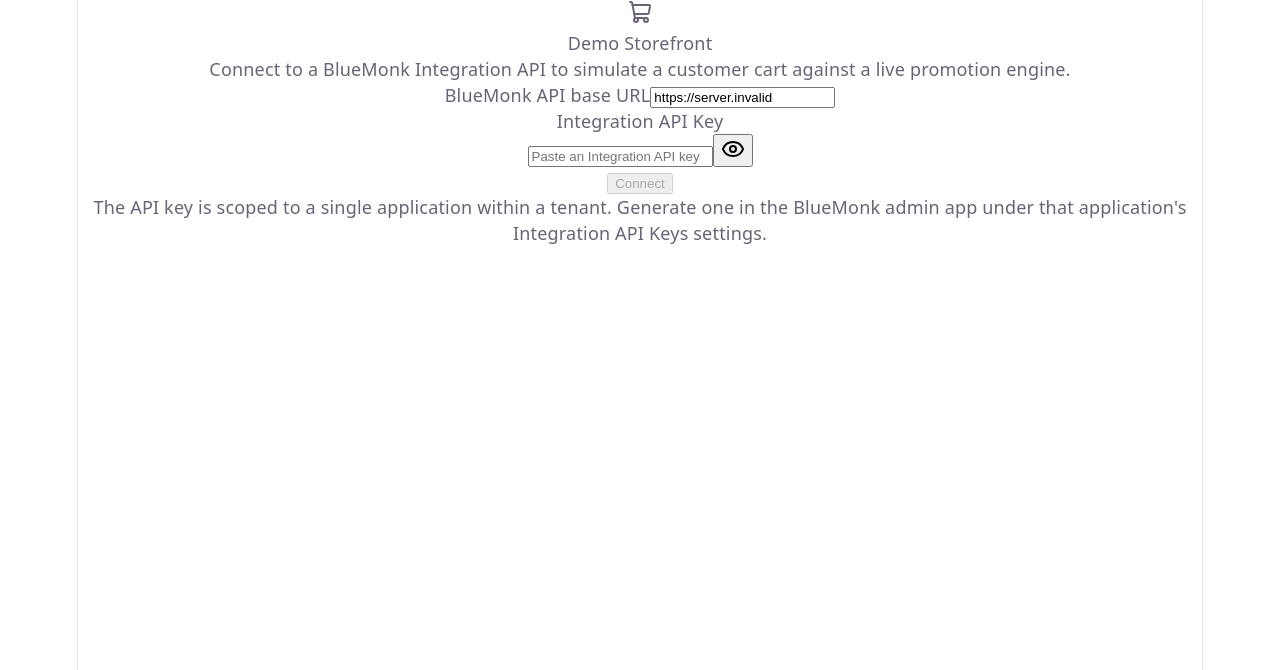
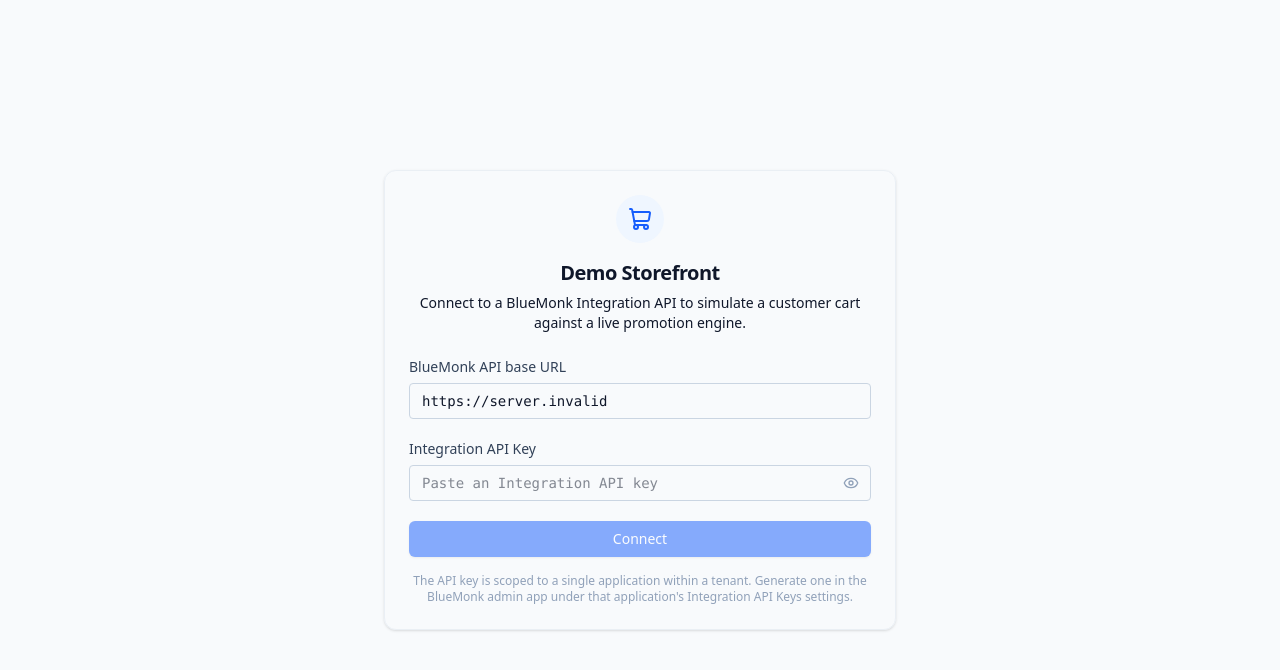
Before and after one commit to shurutech/bluemonk-storefront-demo, a React (Vite) app: page / in a window 1280 px wide. Shown: the top 670 px of the page. Built offline with nearby package versions, Linux system fonts and the light colour scheme; no server answers.

Commit message:
fix: restore Tailwind 4 directives in index.css
The initial scaffold's default index.css (CSS variables, dark mode, etc.) was
overwriting the Tailwind import, so no utility classes were being generated
and every component rendered unstyled.

```diff
--- a/src/index.css
+++ b/src/index.css
@@ -1,111 +1,50 @@
-:root {
-  --text: #6b6375;
-  --text-h: #08060d;
-  --bg: #fff;
-  --border: #e5e4e7;
-  --code-bg: #f4f3ec;
-  --accent: #aa3bff;
-  --accent-bg: rgba(170, 59, 255, 0.1);
-  --accent-border: rgba(170, 59, 255, 0.5);
-  --social-bg: rgba(244, 243, 236, 0.5);
-  --shadow:
-    rgba(0, 0, 0, 0.1) 0 10px 15px -3px, rgba(0, 0, 0, 0.05) 0 4px 6px -2px;
+@import 'tailwindcss';
 
-  --sans: system-ui, 'Segoe UI', Roboto, sans-serif;
-  --heading: system-ui, 'Segoe UI', Roboto, sans-serif;
-  --mono: ui-monospace, Consolas, monospace;
-
-  font: 18px/145% var(--sans);
-  letter-spacing: 0.18px;
-  color-scheme: light dark;
-  color: var(--text);
-  background: var(--bg);
-  font-synthesis: none;
-  text-rendering: optimizeLegibility;
-  -webkit-font-smoothing: antialiased;
-  -moz-osx-font-smoothing: grayscale;
-
-  @media (max-width: 1024px) {
-    font-size: 16px;
+@layer base {
+  html,
+  body,
+  #root {
+    margin: 0 !important;
+    padding: 0 !important;
+    height: 100%;
+    width: 100%;
+  }
+  body {
+    background: #f8fafc;
+    font-family:
+      ui-sans-serif,
+      system-ui,
+      -apple-system,
+      'Segoe UI',
+      Roboto,
+      sans-serif;
+    color: rgb(15 23 42);
   }
 }
 
-@media (prefers-color-scheme: dark) {
-  :root {
-    --text: #9ca3af;
-    --text-h: #f3f4f6;
-    --bg: #16171d;
-    --border: #2e303a;
-    --code-bg: #1f2028;
-    --accent: #c084fc;
-    --accent-bg: rgba(192, 132, 252, 0.15);
-    --accent-border: rgba(192, 132, 252, 0.5);
-    --social-bg: rgba(47, 48, 58, 0.5);
-    --shadow:
-      rgba(0, 0, 0, 0.4) 0 10px 15px -3px, rgba(0, 0, 0, 0.25) 0 4px 6px -2px;
-  }
-
-  #social .button-icon {
-    filter: invert(1) brightness(2);
-  }
+button {
+  cursor: pointer;
 }
 
-#root {
-  width: 1126px;
-  max-width: 100%;
-  margin: 0 auto;
-  text-align: center;
-  border-inline: 1px solid var(--border);
-  min-height: 100svh;
-  display: flex;
-  flex-direction: column;
-  box-sizing: border-box;
+* {
+  scrollbar-width: thin;
+  scrollbar-color: rgb(203 213 225) transparent;
 }
 
-body {
-  margin: 0;
+*::-webkit-scrollbar {
+  width: 6px;
+  height: 6px;
 }
 
-h1,
-h2 {
-  font-family: var(--heading);
-  font-weight: 500;
-  color: var(--text-h);
+*::-webkit-scrollbar-track {
+  background: transparent;
 }
 
-h1 {
-  font-size: 56px;
-  letter-spacing: -1.68px;
-  margin: 32px 0;
-  @media (max-width: 1024px) {
-    font-size: 36px;
-    margin: 20px 0;
-  }
-}
-h2 {
-  font-size: 24px;
-  line-height: 118%;
-  letter-spacing: -0.24px;
-  margin: 0 0 8px;
-  @media (max-width: 1024px) {
-    font-size: 20px;
-  }
-}
-p {
-  margin: 0;
+*::-webkit-scrollbar-thumb {
+  background-color: rgb(203 213 225);
+  border-radius: 9999px;
 }
 
-code,
-.counter {
-  font-family: var(--mono);
-  display: inline-flex;
-  border-radius: 4px;
-  color: var(--text-h);
+*::-webkit-scrollbar-thumb:hover {
+  background-color: rgb(148 163 184);
 }
-
-code {
-  font-size: 15px;
-  line-height: 135%;
-  padding: 4px 8px;
-  background: var(--code-bg);
-}
```
